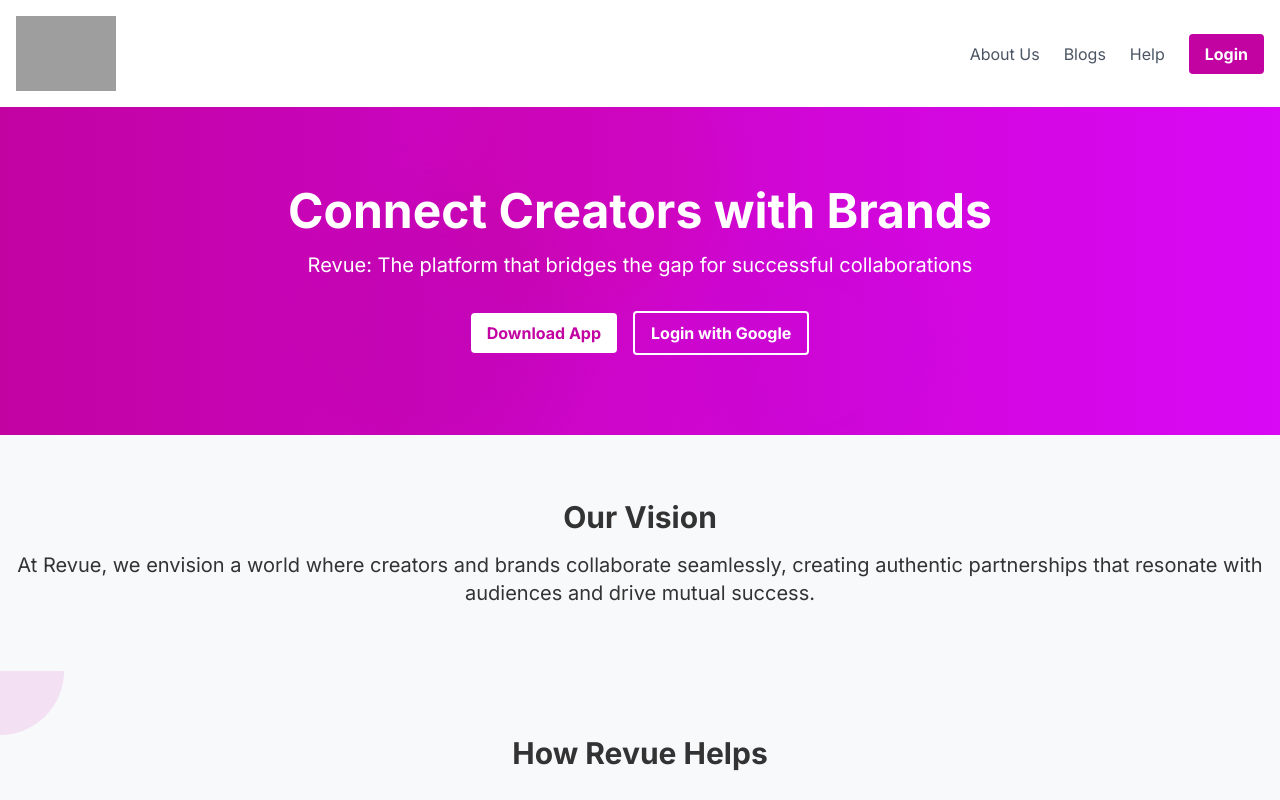
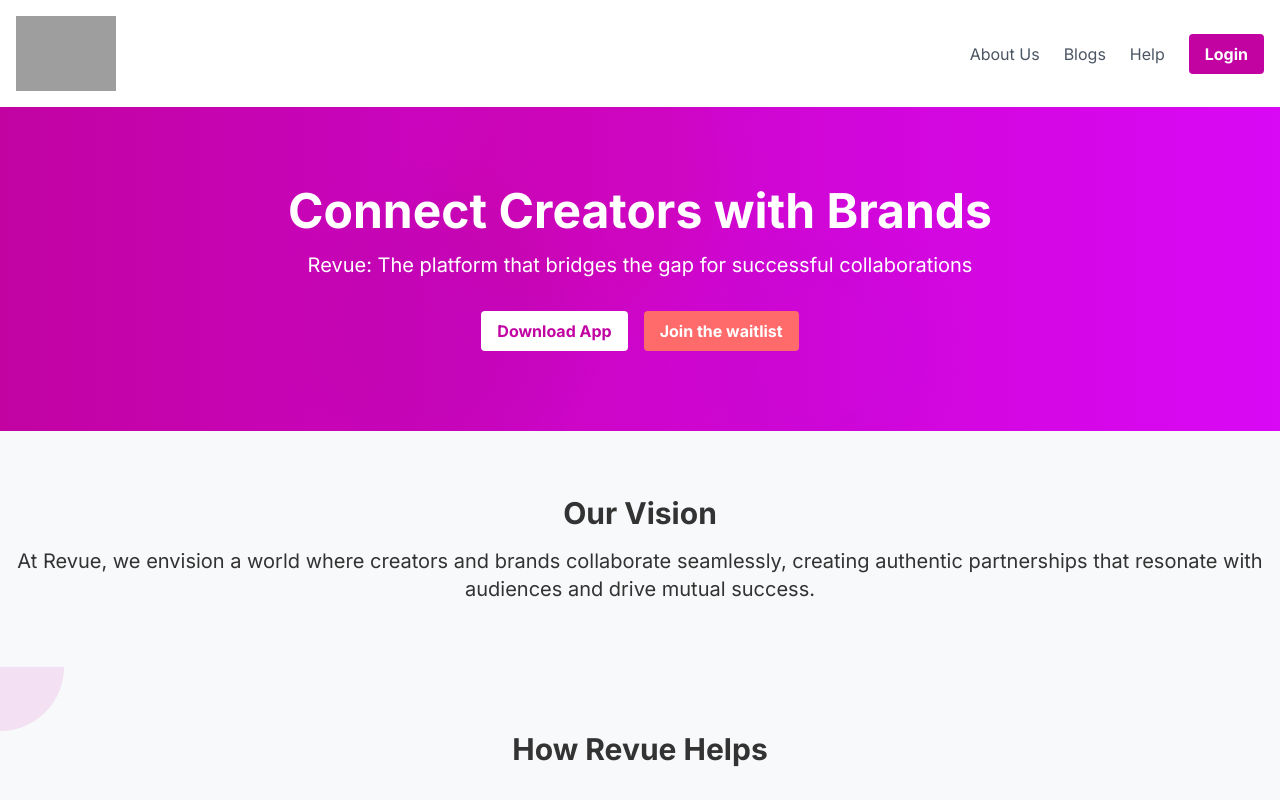
Before and after one commit to devRabbani/deprecated-gorevue-site, a Next.js app: page / in a window 1280 px wide. Shown: the top 800 px of the page. Built offline with nearby package versions, Linux system fonts and the light colour scheme; no server answers; grey boxes are pictures that could not be loaded.

Commit message:
feat: add waitlist form

```diff
--- a/package.json
+++ b/package.json
@@ -11,6 +11,7 @@
   "dependencies": {
     "@zxing/library": "^0.21.3",
     "firebase": "^10.14.0",
+    "framer-motion": "^11.11.1",
     "next": "14.2.14",
     "react": "^18",
     "react-device-detect": "^2.2.3",
--- a/src/app/components/HeroSection.tsx
+++ b/src/app/components/HeroSection.tsx
@@ -1,21 +1,16 @@
 "use client";
 
-import React from "react";
+import React, { useState } from "react";
 import Link from "next/link";
+import { motion, AnimatePresence } from "framer-motion";
 
 import { Decorations } from "./Decorations";
-import { useAuth } from "../contexts/AuthContext";
-import { signIn } from "../lib/firebase";
 
 export const HeroSection: React.FC = () => {
-  const { user } = useAuth();
+  const [isFormVisible, setIsFormVisible] = useState(false);
 
-  const handleLogin = async () => {
-    try {
-      await signIn();
-    } catch (error) {
-      console.error("Error during sign in:", error);
-    }
+  const toggleForm = () => {
+    setIsFormVisible(!isFormVisible);
   };
 
   return (
@@ -35,15 +30,36 @@
           >
             Download App
           </Link>
-          {!user && (
-            <button
-              onClick={handleLogin}
-              className="btn bg-transparent border-2 border-white hover:bg-white hover:text-primary-color transition-colors w-full sm:w-auto animate-fadeIn animation-delay-900"
+          <motion.button
+            onClick={toggleForm}
+            className="btn bg-accent-color text-white hover:bg-accent-color-dark transition-colors w-full sm:w-auto animate-fadeIn animation-delay-1200"
+            whileHover={{ scale: 1.05 }}
+            whileTap={{ scale: 0.95 }}
+          >
+            Join the waitlist
+          </motion.button>
+        </div>
+        <AnimatePresence>
+          {isFormVisible && (
+            <motion.div
+              initial={{ opacity: 0, y: 50 }}
+              animate={{ opacity: 1, y: 0 }}
+              exit={{ opacity: 0, y: 50 }}
+              transition={{ duration: 0.5 }}
+              className="mt-8 bg-white rounded-lg shadow-lg p-4 max-w-2xl mx-auto"
             >
-              Login with Google
-            </button>
+              <iframe
+                src="https://tally.so/r/mKJYd7?transparentBackground=1"
+                width="100%"
+                height="500"
+                frameBorder="0"
+                marginHeight={0}
+                marginWidth={0}
+                title="Join the waitlist"
+              ></iframe>
+            </motion.div>
           )}
-        </div>
+        </AnimatePresence>
       </div>
     </section>
   );
--- a/src/app/contexts/AuthContext.tsx
+++ b/src/app/contexts/AuthContext.tsx
@@ -3,7 +3,6 @@
 import React, { createContext, useContext, useEffect, useState } from "react";
 import { User } from "firebase/auth";
 import { auth, getRedirectResult } from "../lib/firebase";
-import { useRouter, usePathname } from "next/navigation";
 
 interface AuthContextType {
   user: User | null;
@@ -20,20 +19,15 @@
 }) => {
   const [user, setUser] = useState<User | null>(null);
   const [loading, setLoading] = useState(true);
-  const router = useRouter();
-  const pathname = usePathname();
 
   useEffect(() => {
     const handleRedirectResult = async () => {
       try {
         const result = await getRedirectResult();
-        console.log("result:", result);
         if (result?.user) {
-          console.log("Signed in successfully via redirect");
           setUser(result.user as User);
         }
       } catch (error) {
-        console.error("Error handling redirect result:", error);
       } finally {
         setLoading(false);
       }
@@ -43,10 +37,8 @@
 
     const unsubscribe = auth.onAuthStateChanged((user) => {
       if (user) {
-        console.log("User signed in:", user.uid);
         setUser(user as User);
       } else {
-        console.log("User signed out");
         setUser(null);
       }
       setLoading(false);
@@ -54,12 +46,6 @@
 
     return () => unsubscribe();
   }, []);
-
-  useEffect(() => {
-    if (!loading && !user && pathname === "/qr-scan") {
-      router.push("/");
-    }
-  }, [user, loading, pathname, router]);
 
   return (
     <AuthContext.Provider value={{ user, loading }}>
--- a/src/app/lib/firebase.ts
+++ b/src/app/lib/firebase.ts
@@ -17,7 +17,6 @@
 provider.setCustomParameters({ prompt: "select_account" });
 export { provider };
 export const signIn = () => {
-  console.log("signIn");
   auth.signInWithPopup(provider);
 };
 export const signOut = () => auth.signOut();
--- a/src/app/pages/qrScan.tsx
+++ b/src/app/pages/qrScan.tsx
@@ -18,7 +18,7 @@
   });
 
   useEffect(() => {
-    if (!loading && !user) {
+    if (!user) {
       router.push("/");
     }
   }, [user, loading, router]);
```
Also changed, not shown: src/app/page.tsx (+15 -16 lines), 1 other file (tests, documents, lock files or other folders).
